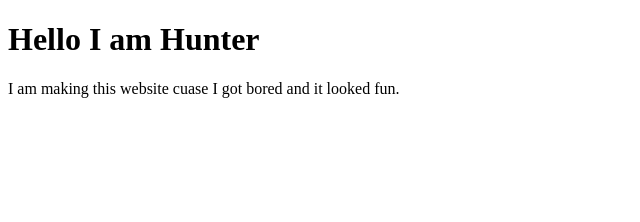
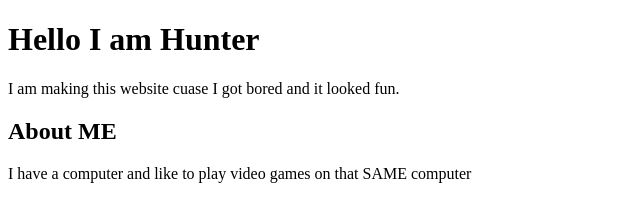
Before and after one commit to hunterdude1021/my-portfolio, a plain HTML site: page index.html in a window 1280 px wide. Shown: the whole page, without its empty margins (0-640 px from the left). Drawn offline with Linux system fonts and the light colour scheme.

Commit message:
Added a section about ME JUST ME

```diff
--- a/index.html
+++ b/index.html
@@ -6,5 +6,7 @@
 	<body>
 		<h1>Hello I am Hunter</h1>
 		<p>I am making this website cuase I got bored and it looked fun.</p>
+        <h2>About ME</h2>
+        <p>I have a computer and like to play video games on that SAME computer</p>
 	</body>
 </html>
```
